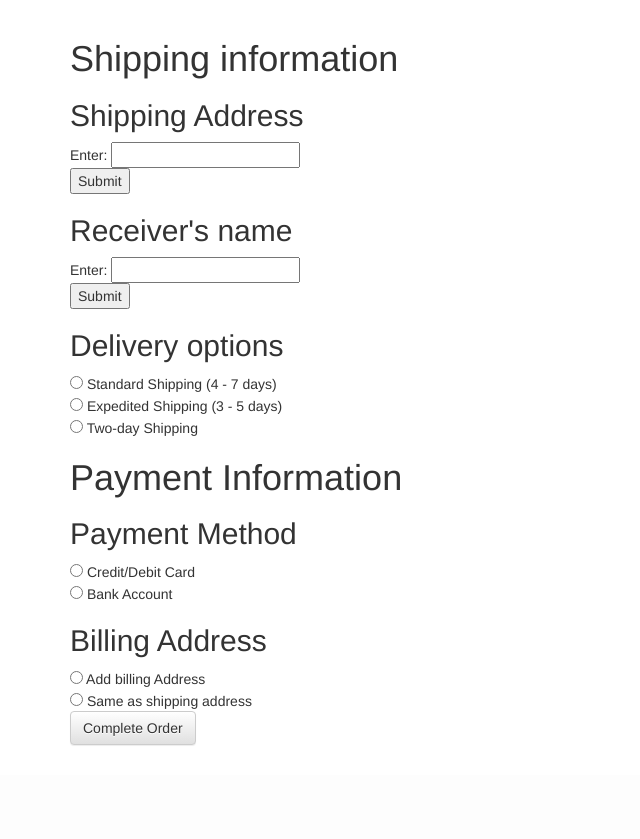
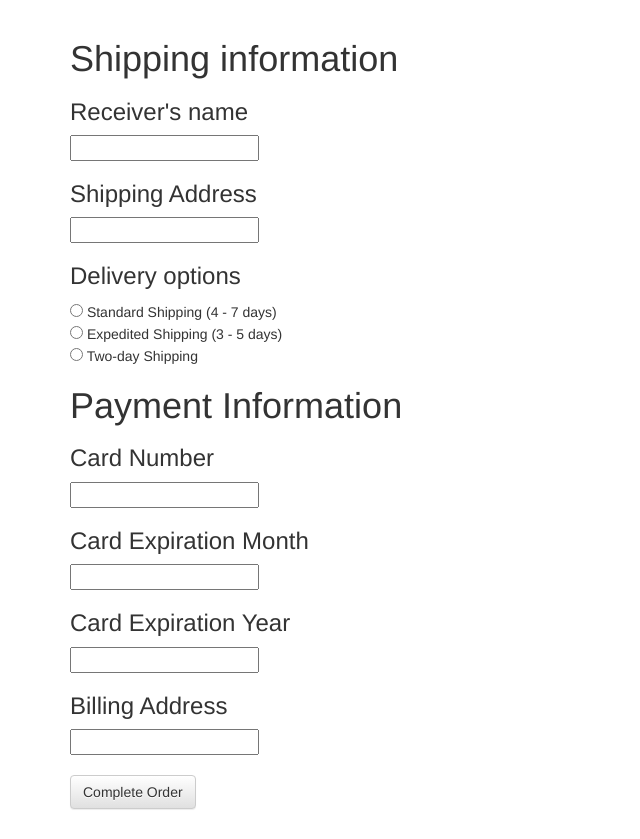
Before and after one commit to marajac/4393uiproject, a Django app: page /checkout/ in a window 1280 px wide. Shown: the part 51-890 px from the top of the page, without its empty margins (0-640 px from the left). Before the commit the page ends 797 px from the top, so only its background shows below. Run offline with Django 3.2, Linux system fonts and the light colour scheme; a user stored in the database is signed in; some libraries are stand-ins or nearby versions; some web fonts are replaced.

Commit message:
Minor changes

```diff
--- a/checkout/templates/checkout.html
+++ b/checkout/templates/checkout.html
@@ -1,4 +1,5 @@
 {% extends "base.html" %}
+{% load crispy_forms_tags %}
 
 <!DOCTYPE html>
 <html lang="en">
@@ -11,28 +12,20 @@
 {% block content %}
     <h1>Shipping information</h1>
     <p>
-    <h2>Shipping Address</h2>
+
+    <h3>Receiver's name</h3>
     <form action="">
-        Enter: <input type="text"
-                      name="sAddress"><br>
-        <button type="button"
-                onclick="">
-            Submit
-        </button>
+        <input type="text"
+                      name="rName"><br>
     </form>
 
-    <h2>Receiver's name</h2>
+    <h3>Shipping Address</h3>
     <form action="">
-        Enter: <input type="text"
-                      name="rName"><br>
-        <button type="button"
-                onclick="">
-            Submit
-        </button>
+        <input type="text"
+                      name="sAddress"><br>
     </form>
 
-
-    <h2>Delivery options</h2>
+    <h3>Delivery options</h3>
     <form action=""><!-- =function -->
         <input type="radio"
                name="rShipping"
@@ -50,27 +43,30 @@
     </p>
 
     <h1>Payment Information</h1>
-    <h2>Payment Method</h2>
+
+    <h3>Card Number</h3>
     <form action="">
-        <input type="radio"
-               name="payment"
-               value="card"> Credit/Debit Card<br>
-        <input type="radio"
-               name="payment"
-               value="bank"> Bank Account<br>
+        <input type="text"
+                      name="cardNum"><br>
+    </form>
+    <h3>Card Expiration Month</h3>
+    <form action="">
+        <input type="number"
+                      name="cardExpMonth"><br>
+    </form>
+    <h3>Card Expiration Year</h3>
+    <form action="">
+        <input type="number"
+                      name="cardExpYear"><br>
     </form>
 
-    <h2>Billing Address</h2>
-    <form action="">
-        <input type="radio"
-               name="bShipping"
-               value="billing"> Add billing Address<br>
-        <input type="radio"
-               name="bShipping"
-               value="same"> Same as shipping address<br>
+    <h3>Billing Address</h3>
+     <form action="">
+        <input type="text"
+                      name="bAddress"><br>
     </form>
-
-    <a href="{% url 'summary' %}" class="btn btn-default"> Complete Order</a>
+    <br>
+    <a type=submit href="{% url 'summary' %}" class="btn btn-default"> Complete Order</a>
 
 {% endblock %}
 </body>
```
Also changed, not shown: checkout/forms.py (added, +10 -0 lines), checkout/models.py (+15 -3 lines), checkout/templates/summary.html (+5 -5 lines), checkout/views.py (+14 -2 lines).
